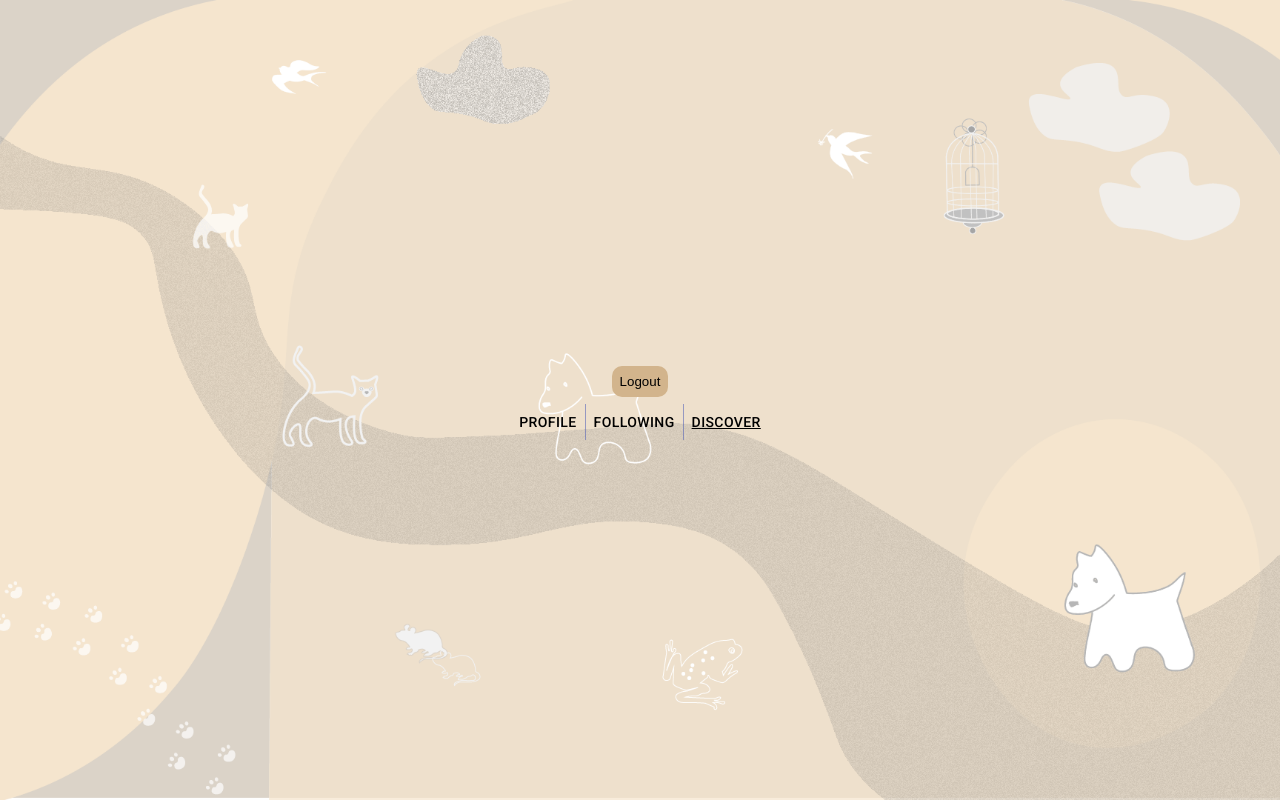
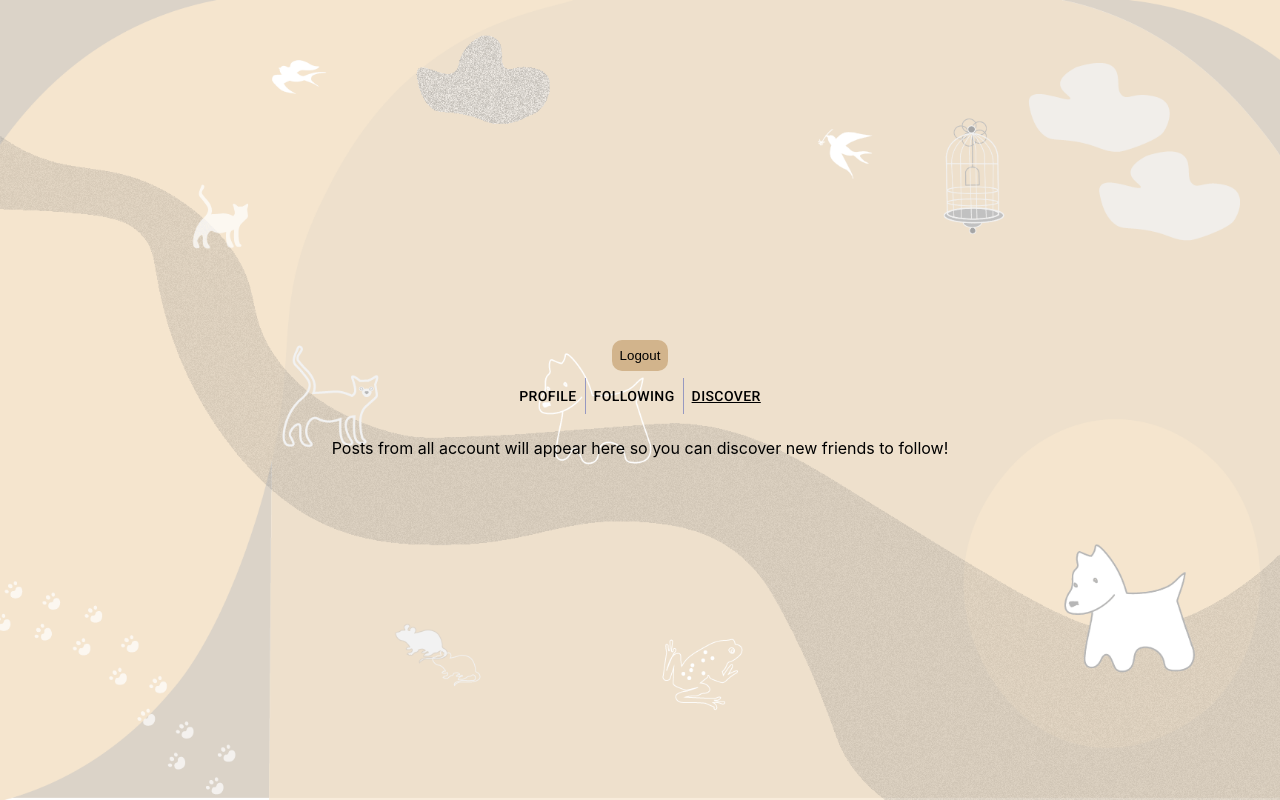
Before and after one commit to ShyFidelity/friends-of-toto, a React (Create React App) app in the folder client/: page /discover in a window 1280 px wide. Built offline with nearby package versions, Linux system fonts and the light colour scheme.

Commit message:
added placeholder text to Following and Discover pages to better show functionality

```diff
--- a/client/src/pages/Discover.js
+++ b/client/src/pages/Discover.js
@@ -4,6 +4,7 @@ export default function Discover() {
     return (
       <div>
         <Header />
+        <p>Posts from all account will appear here so you can discover new friends to follow!</p>
       </div>
     )
 }
--- a/client/src/pages/Following.js
+++ b/client/src/pages/Following.js
@@ -4,6 +4,7 @@ export default function Following() {
     return (
       <div>
         <Header />
+        <p>Posts from accounts that you follow will appear here!</p>
       </div>
     )
 }
```
